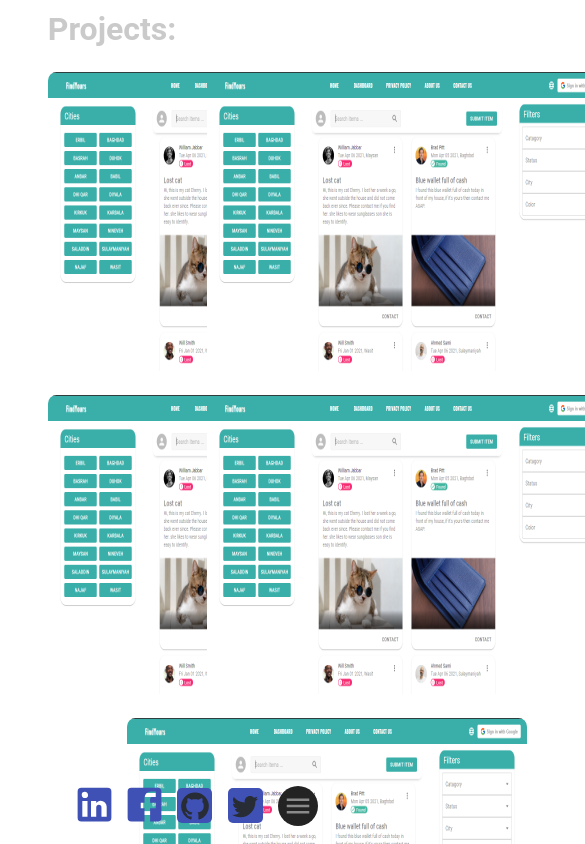
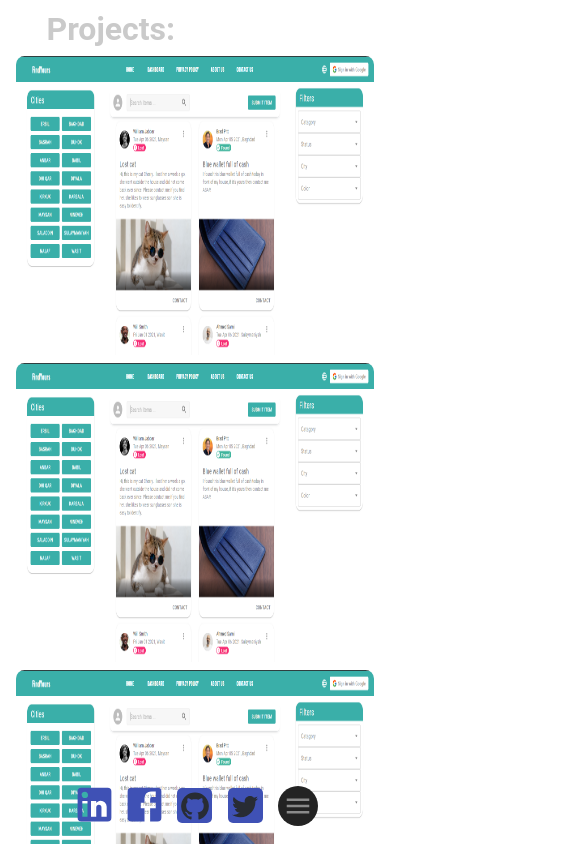
Before and after one commit to murtaja1/new-portfolio, a React (Create React App) app: page /projects in a window 390 px wide. Shown: the top 844 px of the page, 585 px wide, since content can reach past the window. Built offline with nearby package versions, Linux system fonts and the light colour scheme.

Commit message:
Style: fix projects responsivness

```diff
--- a/src/components/project/ProjectCard.tsx
+++ b/src/components/project/ProjectCard.tsx
@@ -34,7 +34,7 @@ function ProjectCard() {
 					sx={{
 						position: "relative",
 						height: "299px",
-						width: "400px",
+						width: "100%",
 						borderRadius: "8.5px",
 					}}
 				>
--- a/src/components/project/ProjectDrawer.tsx
+++ b/src/components/project/ProjectDrawer.tsx
@@ -168,8 +168,8 @@ const ProjectDrawer = ({
 					bottom: "0",
 					height: "50px",
 					bgcolor: "black",
-					width: "500px",
-					display: "inline-flex",
+					width: mobile ? "500px" : "100%",
+					display: "flex",
 					justifyContent: "center",
 					alignItems: "center",
 				}}
--- a/src/components/style.ts
+++ b/src/components/style.ts
@@ -8,7 +8,7 @@ export const theme = createTheme({
 					"& .outerBox": {
 						borderRadius: "8.5px",
 						height: "299px",
-						width: "400px",
+						width: "100%",
 						overflow: "hidden",
 						position: "absolute",
 						"&:hover": {
--- a/src/containers/projects/Projects.tsx
+++ b/src/containers/projects/Projects.tsx
@@ -11,14 +11,14 @@ function Projects() {
 			maxWidth="lg"
 			sx={{ mt: mobile ? "100px" : "10px", mb: mobile ? "10px" : "100px" }}
 		>
-			<Grid container justifyContent="center" alignItems="center" spacing={3}>
+			<Grid container justifyContent="center" alignItems="center" spacing={1}>
 				<Grid item xs={10}>
 					<Typography variant="h2" sx={{ fontWeight: "bold" }}>
 						Projects:
 					</Typography>
 				</Grid>
 				{h.map((_, index) => (
-					<Grid key={index} item xs={5}>
+					<Grid key={index} item xs={12} sm={8} md={5}>
 						<ProjectCard />
 					</Grid>
 				))}
```
